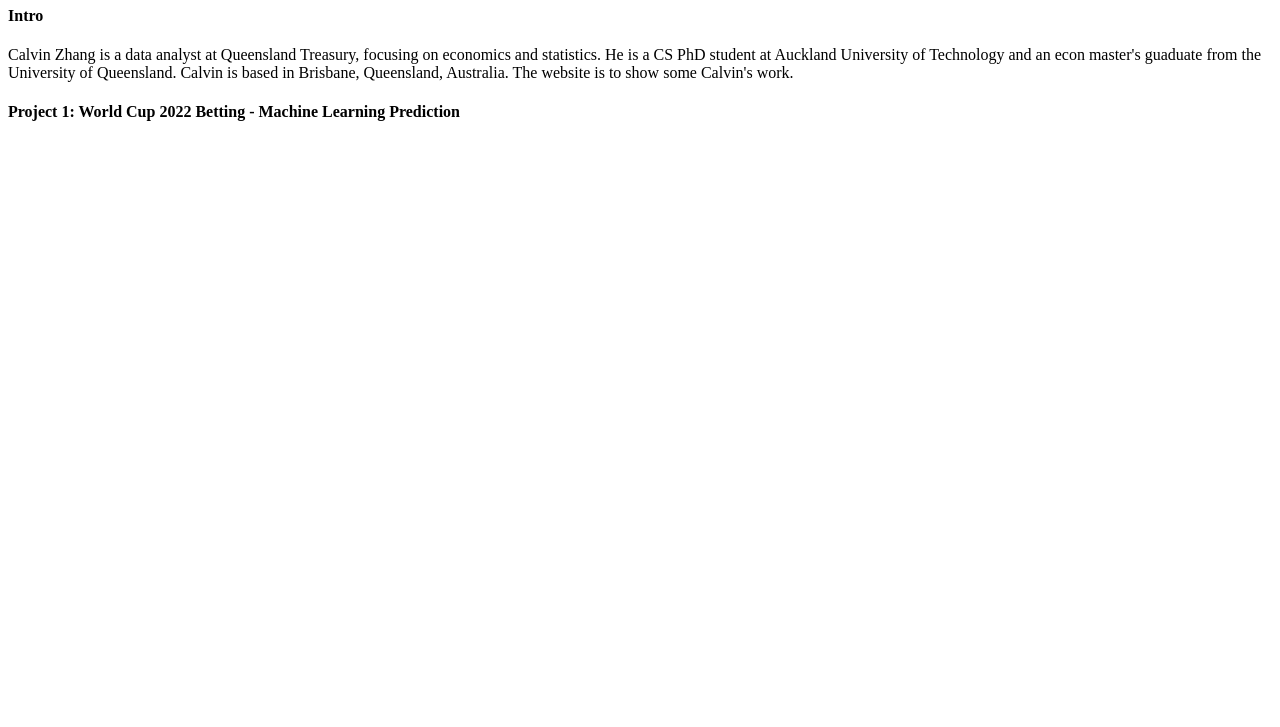
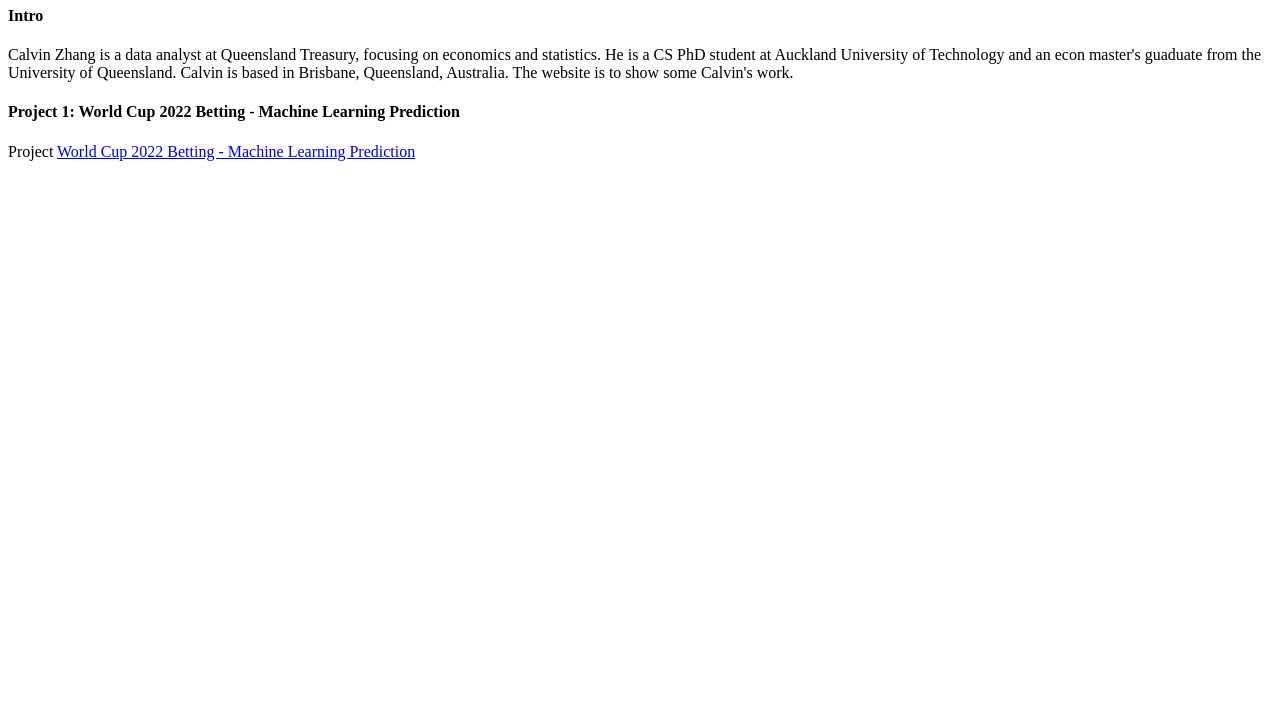
Before and after one commit to calvin-zhang-qt/calvin-zhang-qt.github.io, a plain HTML site: page index.html in a window 1280 px wide. Shown: the part 73-800 px from the top of the page. Drawn offline with Linux system fonts and the light colour scheme.

Commit message:
Update index.html

```diff
--- a/index.html
+++ b/index.html
@@ -17,6 +17,6 @@
     </p>
 
     <h4> Project 1: World Cup 2022 Betting - Machine Learning Prediction </h4>
-    <p> <a href = https://calvin-zhang-qt.github.io/page01.html> </a> </p>
+    <p> Project <a href="https://calvin-zhang-qt.github.io/page01.html"> World Cup 2022 Betting - Machine Learning Prediction </a> </p>
   </body>
 </html>
```
